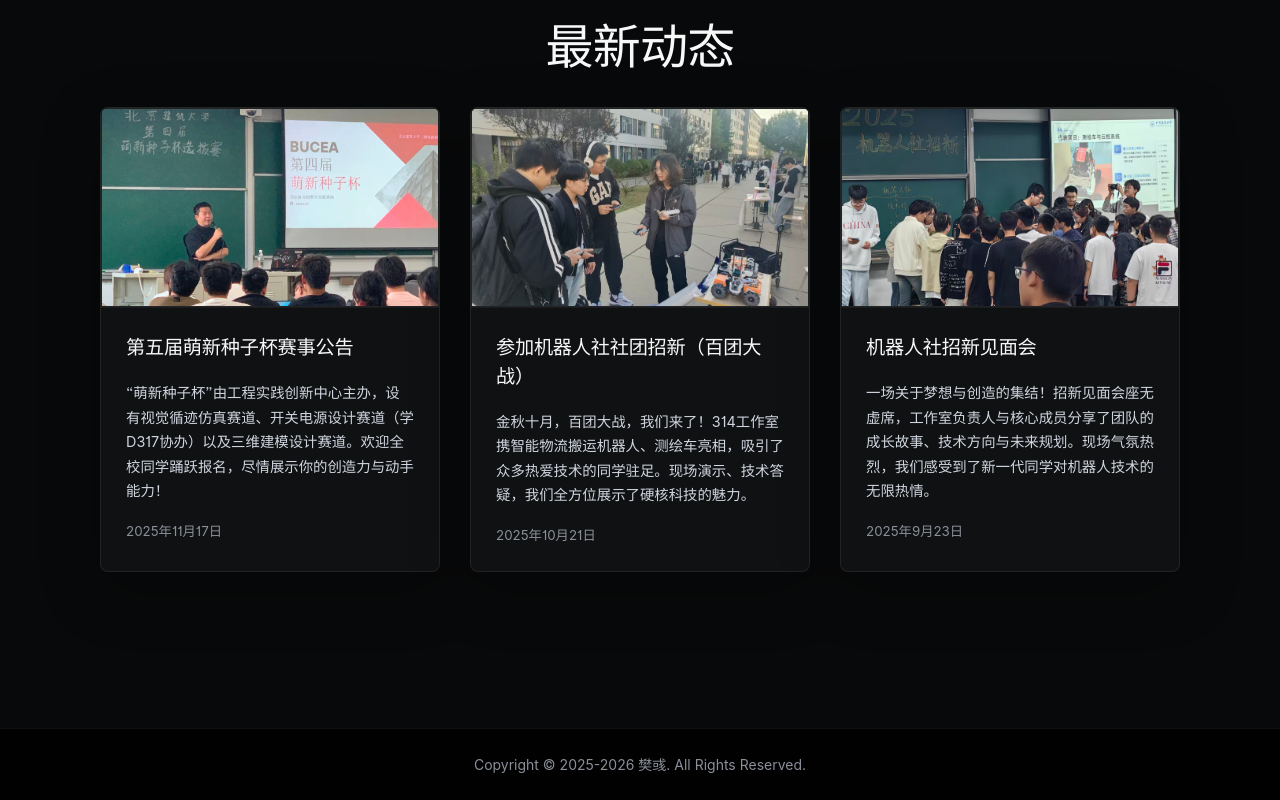
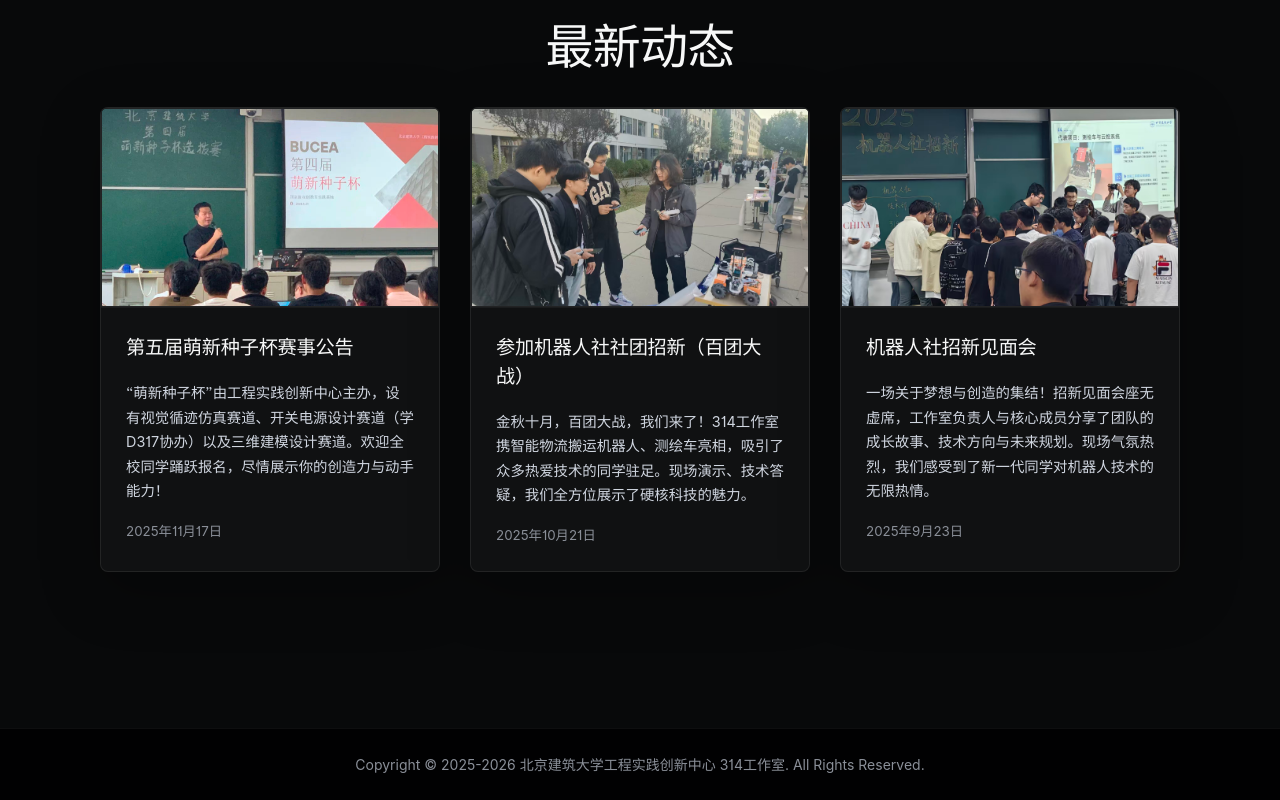
Before and after one commit to BUCEA-EPIC/bucea-epic.github.io, a Vue app: page / in a window 1280 px wide. Shown: the part 1420-2220 px from the top of the page. Built offline with nearby package versions, Linux system fonts and the light colour scheme; no server answers.

Commit message:
chore: update footer copyright

```diff
--- a/src/components/Footer.vue
+++ b/src/components/Footer.vue
@@ -2,7 +2,7 @@
   <footer class="footer">
     <div class="container">
       <p class="copyright">
-        Copyright &copy; {{ copyrightYears }} 樊彧. All Rights Reserved.
+        Copyright &copy; 2025-2026 北京建筑大学工程实践创新中心 314工作室. All Rights Reserved.
       </p>
       <nav v-if="showBeianLinks" class="beian-links" aria-label="备案信息">
         <a
@@ -34,11 +34,6 @@
 </template>
 
 <script setup>
-const startYear = 2025
-const currentYear = new Date().getFullYear()
-const copyrightYears =
-  currentYear > startYear ? `${startYear}-${currentYear}` : `${startYear}`
-
 const icpText = import.meta.env.VITE_ICP_TEXT || ''
 const icpUrl = import.meta.env.VITE_ICP_URL || 'https://beian.miit.gov.cn/'
 const policeText = import.meta.env.VITE_POLICE_TEXT || ''
```
Also changed, not shown: 1 other file (tests, documents, lock files or other folders).
